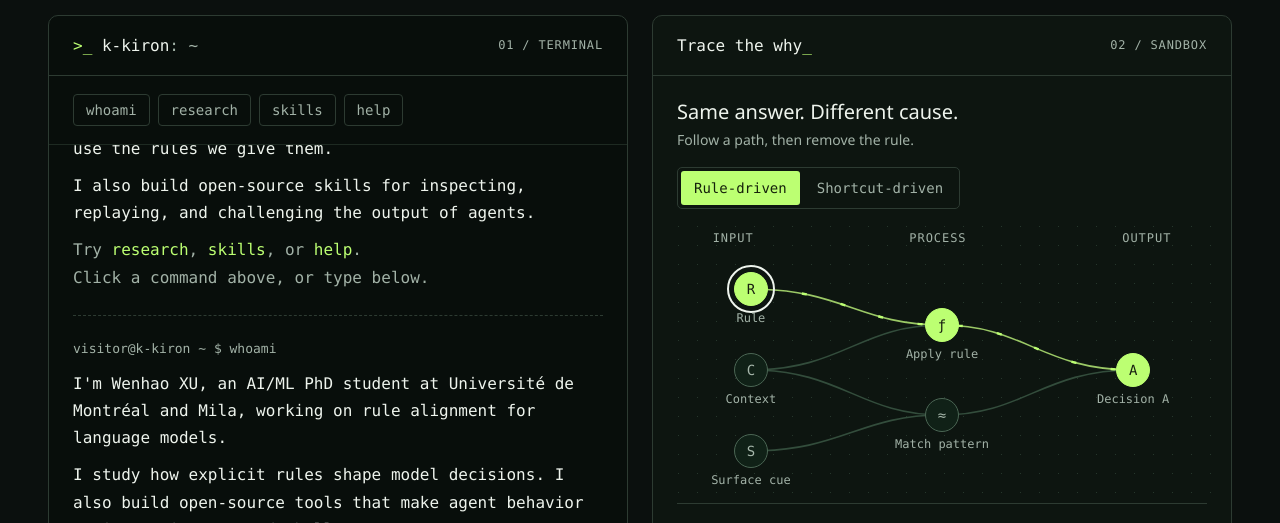
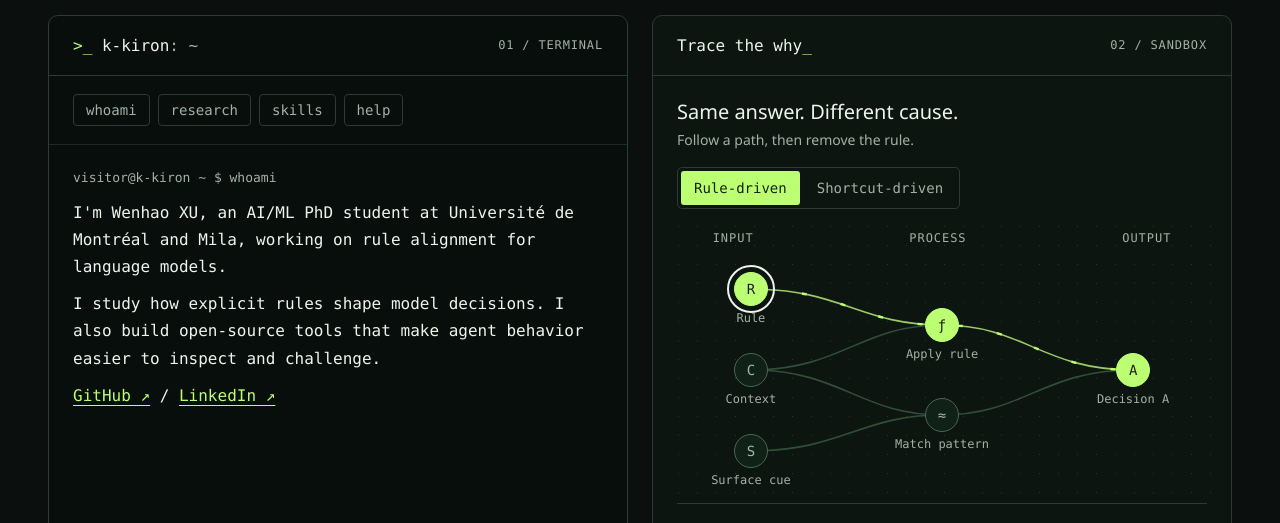
Before and after one commit to K-kiron/k-kiron.github.io, a plain HTML site: page index.html in a window 1280 px wide. Both pictures are taken after a click on the button "whoami". Shown: the part 263-786 px from the top of the page. Drawn offline with Linux system fonts and the light colour scheme.

Commit message:
Replace terminal output instead of accumulating repeated results

```diff
--- a/app.js
+++ b/app.js
@@ -34,8 +34,7 @@ function entry(command) {
   const block = document.createElement('div');
   block.className = 'entry';
   text(block, 'div', `visitor@k-kiron ~ $ ${command}`, 'command-line');
-  output.append(block);
-  while (output.children.length > 20) output.firstElementChild.remove();
+  output.replaceChildren(block);
   return block;
 }
 function run(raw) {
@@ -89,7 +88,7 @@ function run(raw) {
   } else if (command === 'reset') {
     path = 'rule'; removed = false; selectedNode = 'rule'; renderCircuit(); text(block, 'p', 'Circuit reset. Rule present → decision A.', 'hint');
   } else text(block, 'p', `Unknown command: ${raw.trim()}. Try help.`, 'hint');
-  output.scrollTop = output.scrollHeight;
+  output.scrollTop = 0;
 }
 
 function resultText() {
--- a/style.css
+++ b/style.css
@@ -34,7 +34,6 @@ h1 span{color:var(--green)}
 .command-bar button{border:1px solid var(--line);background:transparent;border-radius:4px;padding:7px 12px;font:14px var(--mono);color:var(--muted)}
 .command-bar button:hover,.command-bar button:focus-visible{border-color:var(--green);color:var(--green)}
 .output{height:421px;overflow:auto;overscroll-behavior:contain;scrollbar-color:#3c5244 transparent;padding:22px 24px;font:16px/1.7 var(--mono);flex:1 1 0;min-height:340px}
-.entry+.entry{margin-top:24px;padding-top:22px;border-top:1px dashed var(--line)}
 .entry p{margin:10px 0}
 .command-line{color:var(--muted);font-size:13px;overflow-wrap:anywhere}
 .command-line span{color:var(--green);padding:0 4px}
```
